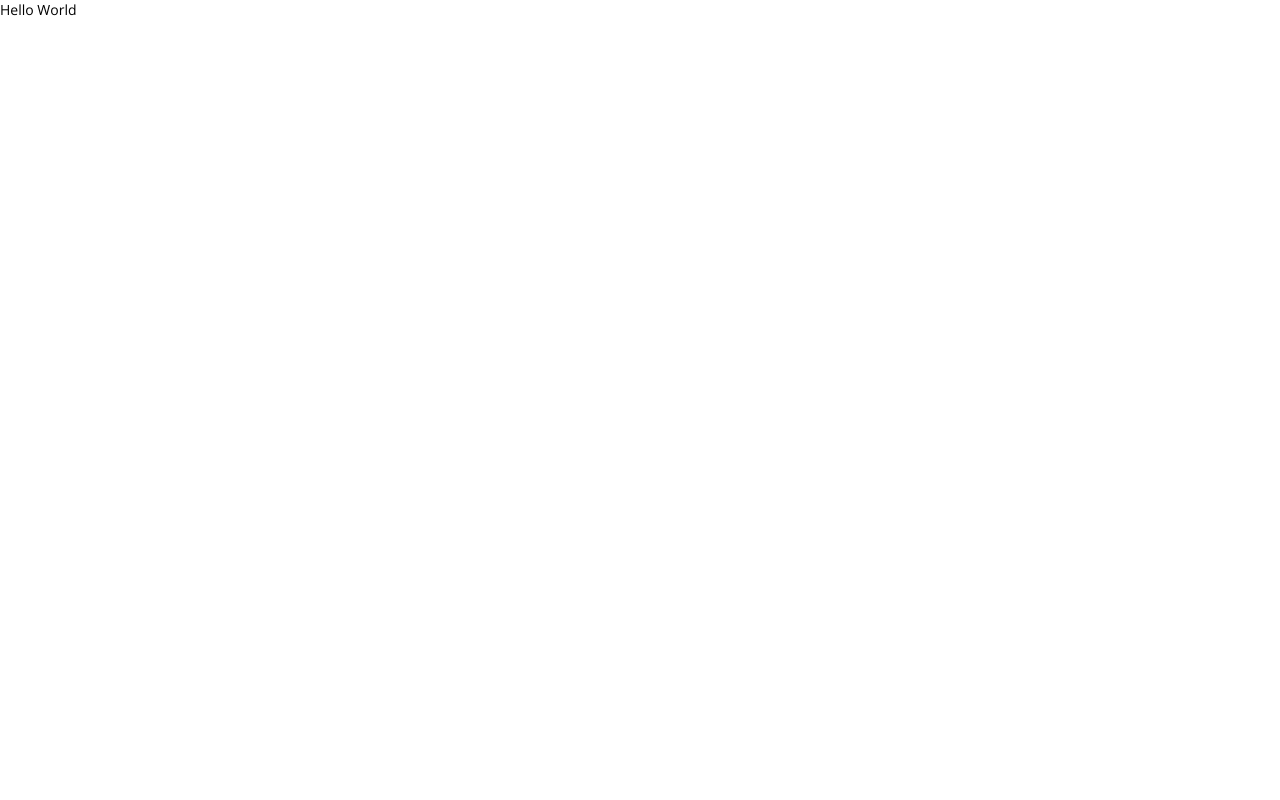
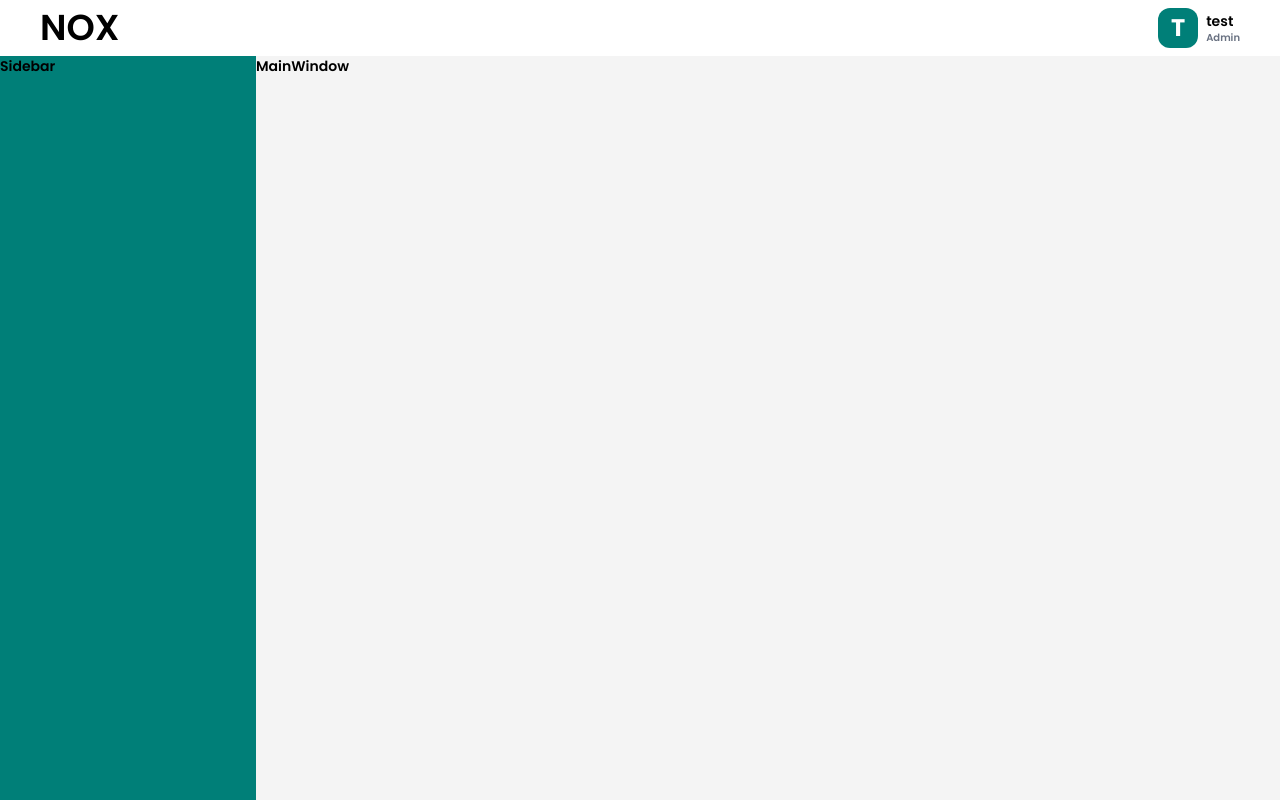
Before and after one commit to sparsh-30/Nox, a React (Vite) app: page / in a window 1280 px wide. Built offline with nearby package versions, Linux system fonts and the light colour scheme.

Commit message:
Added responsive layout for dashboard page

```diff
--- a/src/App.jsx
+++ b/src/App.jsx
@@ -1,9 +1,10 @@
 import React from 'react'
+import Dashboard from './pages/Dashboard'
 
 const App = () => {
   return (
-    <div className='text-sm font-opensans'>
-      <div>Hello World</div>
+    <div className='text-sm font-poppins font-semibold'>
+      <Dashboard />
     </div>
   )
 }
--- /dev/null
+++ b/src/components/dashboard/main-screen/MainWindow.jsx
@@ -0,0 +1,7 @@
+import React from "react";
+
+const MainWindow = () => {
+  return <div className="w-full h-full flex-1 bg-secondary-bg">MainWindow</div>;
+};
+
+export default MainWindow;
--- /dev/null
+++ b/src/components/dashboard/navbar/Navbar.jsx
@@ -0,0 +1,29 @@
+import React from "react";
+import { AiOutlineMenu } from "react-icons/ai";
+import { MdClose } from "react-icons/md";
+
+const Navbar = ({ isMenuOpen, toggleMenu }) => {
+  const username = "test";
+  return (
+    <div className="w-screen h-fit px-5 bp:px-10 py-2 flex items-center justify-between">
+      <div className="text-4xl">NOX</div>
+      <div className="bp:flex items-center gap-2 hidden">
+        <div className="w-10 h-10 rounded-xl text-2xl font-bold bg-brand-primary-600 text-secondary-text flex items-center justify-center">
+          {username.charAt(0).toUpperCase()}
+        </div>
+        <div className="font-semibold w-fit h-fit">
+          <div className="">{username}</div>
+          <div className="text-[10px] text-gray-500">Admin</div>
+        </div>
+      </div>
+      <div
+        onClick={() => toggleMenu()}
+        className="bp:hidden flex text-lg p-1 bg-brand-primary-600 text-white rounded-md"
+      >
+        {isMenuOpen ? <MdClose /> : <AiOutlineMenu />}
+      </div>
+    </div>
+  );
+};
+
+export default Navbar;
--- /dev/null
+++ b/src/components/dashboard/sidebar/Sidebar.jsx
@@ -0,0 +1,9 @@
+import React from "react";
+
+const Sidebar = () => {
+  return (
+    <div className="w-full h-full flex-1 bg-brand-primary-600">Sidebar</div>
+  );
+};
+
+export default Sidebar;
--- a/src/index.css
+++ b/src/index.css
@@ -1,4 +1,4 @@
-@import url('https://fonts.googleapis.com/css2?family=Open+Sans:ital,wght@0,300..800;1,300..800&display=swap');
+@import url('https://fonts.googleapis.com/css2?family=Poppins:ital,wght@0,100;0,200;0,300;0,400;0,500;0,600;0,700;0,800;0,900;1,100;1,200;1,300;1,400;1,500;1,600;1,700;1,800;1,900&display=swap');
 @import "tailwindcss";
 @plugin 'tailwind-scrollbar'{
     noncompatible: true;
@@ -10,15 +10,15 @@
     --color-brand-primary-600: #007F78;
     --color-brand-primary-800: #203233;
 
-    --color-primary-bg: #ffffff;
+    --color-primary-bg: #fff;
     --color-secondary-bg: #F4F4F4;
 
-    --color-primary-text: #000000;
-    --color-secondary-text: #000000;
+    --color-primary-text: #000;
+    --color-secondary-text: #fff;
 
     --color-primary-border: #979A9F;
 
-    --font-opensans: "Open Sans", "sans-serif";
+    --font-poppins: "Poppins", "sans-serif";
 
     --breakpoint-bp: 900px;
 
--- /dev/null
+++ b/src/pages/Dashboard.jsx
@@ -0,0 +1,34 @@
+import { useState } from "react";
+import Navbar from "../components/dashboard/navbar/Navbar";
+import Sidebar from "../components/dashboard/sidebar/Sidebar";
+import MainWindow from "../components/dashboard/main-screen/MainWindow";
+
+const Dashboard = () => {
+  const [isMenuOpen, setIsMenuOpen] = useState(false);
+  const toggleMenu = () => {
+    setIsMenuOpen(!isMenuOpen);
+  };
+  return (
+    <div className="w-screen h-screen flex flex-col">
+      <Navbar toggleMenu={toggleMenu} isMenuOpen={isMenuOpen} />
+      <div className="flex items-center h-full">
+        <div
+          className={`${
+            isMenuOpen ? "" : "hidden"
+          } w-full bp:flex bp:w-1/5 h-full`}
+        >
+          <Sidebar />
+        </div>
+        <div
+          className={`${
+            isMenuOpen ? "hidden" : ""
+          } w-full bp:flex bp:w-4/5 h-full`}
+        >
+          <MainWindow />
+        </div>
+      </div>
+    </div>
+  );
+};
+
+export default Dashboard;
```
